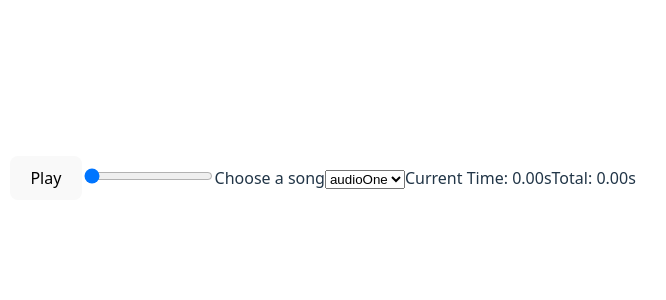
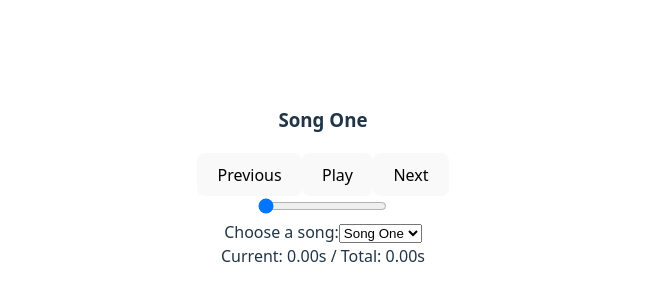
Before and after one commit to gabiquintao/webplayer, a React (Vite) app: page / in a window 1280 px wide. Shown: the part 222-522 px from the top of the page, without its empty margins (317-983 px from the left). Built offline with nearby package versions, Linux system fonts and the light colour scheme.

Commit message:
Update AudioPlayer.tsx

```diff
--- a/src/AudioPlayer.tsx
+++ b/src/AudioPlayer.tsx
@@ -1,60 +1,51 @@
 import React, { useRef, useState, useEffect } from "react";
 import "./App.css";
 
+const playlist = [
+  {
+    title: "Song One",
+    url: "in-my-feelings.mp3",
+  },
+  {
+    title: "Song Two",
+    url: "https://commondatastorage.googleapis.com/codeskulptor-assets/sounddogs/thrust.mp3",
+  },
+];
+
 const AudioPlayer: React.FC = () => {
-  const audioUrlOne =
-    "https://commondatastorage.googleapis.com/codeskulptor-demos/DDR_assets/Kangaroo_MusiQue_-_The_Neverwritten_Role_Playing_Game.mp3";
-  const audioUrlTwo =
-    "https://commondatastorage.googleapis.com/codeskulptor-assets/sounddogs/thrust.mp3";
-
   const audioRef = useRef<HTMLAudioElement | null>(null);
   const [isPlaying, setIsPlaying] = useState(false);
   const [currentTime, setCurrentTime] = useState(0);
   const [totalTime, setTotalTime] = useState(0);
-  const [selectedAudio, setSelectedAudio] = useState("audioOne");
+  const [currentIndex, setCurrentIndex] = useState(0);
 
-  const getAudioUrl = (key: string) => {
-    switch (key) {
-      case "audioOne":
-        return audioUrlOne;
-      case "audioTwo":
-        return audioUrlTwo;
-      default:
-        return "audioOne";
-    }
-  };
+  const currentAudio = playlist[currentIndex];
 
   useEffect(() => {
-    const audio = new Audio(getAudioUrl(selectedAudio));
+    const audio = new Audio(currentAudio.url);
     audioRef.current = audio;
 
     const handleLoadedMetadata = () => {
       setTotalTime(audio.duration);
     };
 
-    audio.addEventListener("loadedmetadata", handleLoadedMetadata);
-
-    return () => {
-      audio.removeEventListener("loadedmetadata", handleLoadedMetadata);
-      audio.pause();
-    };
-  }, [selectedAudio]);
-
-  useEffect(() => {
-    const audio = audioRef.current;
-    if (!audio) return;
-
     const updateTime = () => {
       setCurrentTime(audio.currentTime);
     };
 
+    audio.addEventListener("loadedmetadata", handleLoadedMetadata);
+    audio.addEventListener("timeupdate", updateTime);
+
     if (isPlaying) {
-      audio.addEventListener("timeupdate", updateTime);
+      audio.play();
     }
+
     return () => {
+      audio.removeEventListener("loadedmetadata", handleLoadedMetadata);
       audio.removeEventListener("timeupdate", updateTime);
+      audio.pause();
     };
-  }, [isPlaying]);
+  }, [currentAudio, isPlaying]);
 
   const handlePlay = () => {
     if (audioRef.current) {
@@ -78,13 +69,31 @@ const AudioPlayer: React.FC = () => {
     }
   };
 
+  const handleNext = () => {
+    setCurrentIndex((prev) => (prev + 1) % playlist.length);
+  };
+
+  const handlePrevious = () => {
+    setCurrentIndex((prev) => (prev === 0 ? playlist.length - 1 : prev - 1));
+  };
+
+  const handleSelectChange = (e: React.ChangeEvent<HTMLSelectElement>) => {
+    setCurrentIndex(Number(e.target.value));
+  };
+
   return (
     <div className="audio-player">
+      <h3>{currentAudio.title}</h3>
+
+      <div>
+        <button onClick={handlePrevious}>Previous</button>
         {isPlaying ? (
           <button onClick={handlePause}>Pause</button>
         ) : (
           <button onClick={handlePlay}>Play</button>
         )}
+        <button onClick={handleNext}>Next</button>
+      </div>
 
       <input
         type="range"
@@ -95,21 +104,23 @@ const AudioPlayer: React.FC = () => {
         onChange={handleSeek}
       />
 
+      <div>
         <label>
-        Choose a song
-        <select
-          name="songs"
-          id="songs"
-          value={selectedAudio}
-          onChange={(e) => setSelectedAudio(e.target.value)}
-        >
-          <option value="audioOne">audioOne</option>
-          <option value="audioTwo">audioTwo</option>
+          Choose a song:
+          <select value={currentIndex} onChange={handleSelectChange}>
+            {playlist.map((track, index) => (
+              <option key={index} value={index}>
+                {track.title}
+              </option>
+            ))}
           </select>
         </label>
+      </div>
 
-      <span>Current Time: {currentTime.toFixed(2)}s</span>
+      <div>
+        <span>Current: {currentTime.toFixed(2)}s</span> /{" "}
         <span>Total: {totalTime.toFixed(2)}s</span>
+      </div>
     </div>
   );
 };
```
Lines whose indentation alone changed are shown as unchanged.
